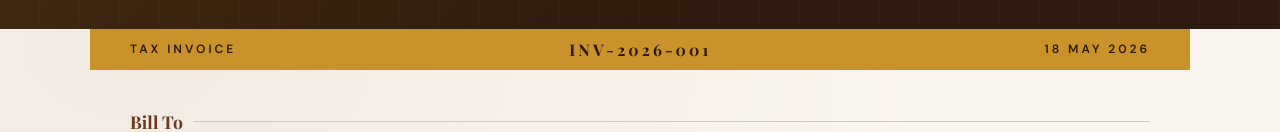
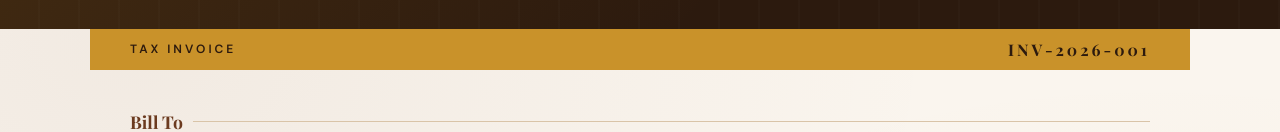
Before and after one commit to gloooomed/Invoice-Generator, a plain HTML site: page index.html in a window 1280 px wide. Shown: the part 173-305 px from the top of the page. Drawn offline with nearby package versions, Linux system fonts and the light colour scheme.

Commit message:
Remove unused invoice date display from the invoice tag bar

```diff
--- a/index.html
+++ b/index.html
@@ -40,7 +40,6 @@
         <div class="invoice-tag-bar">
             <span>Tax Invoice</span>
             <span id="invoice-number-display">INV-2026-001</span>
-            <span id="invoice-date-display"></span>
         </div>
     </div>
 
```
